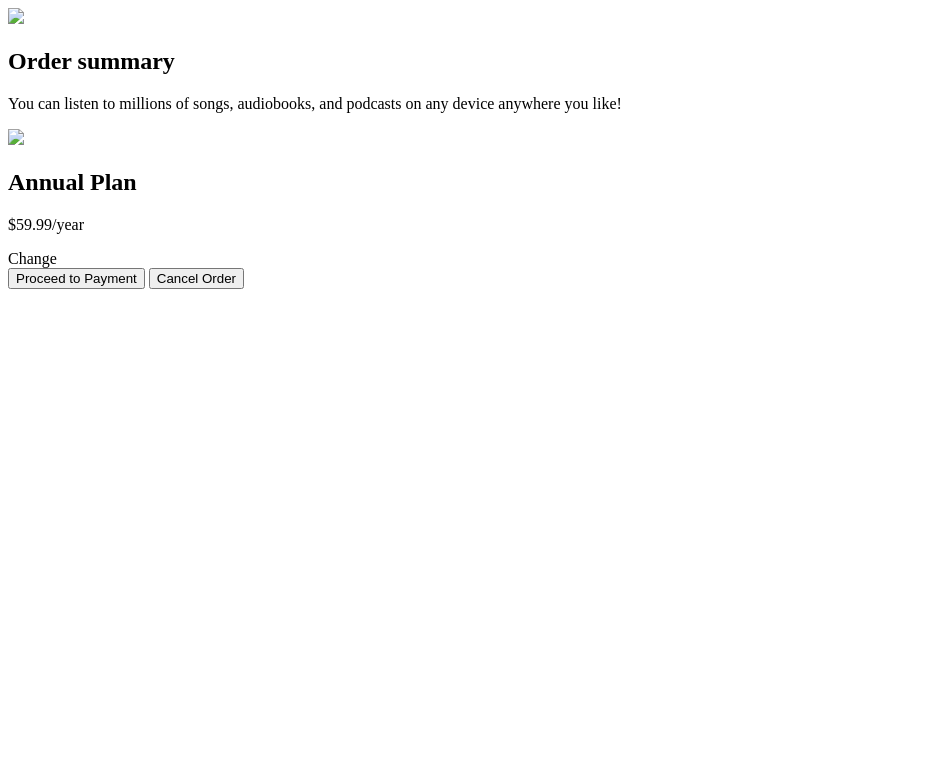
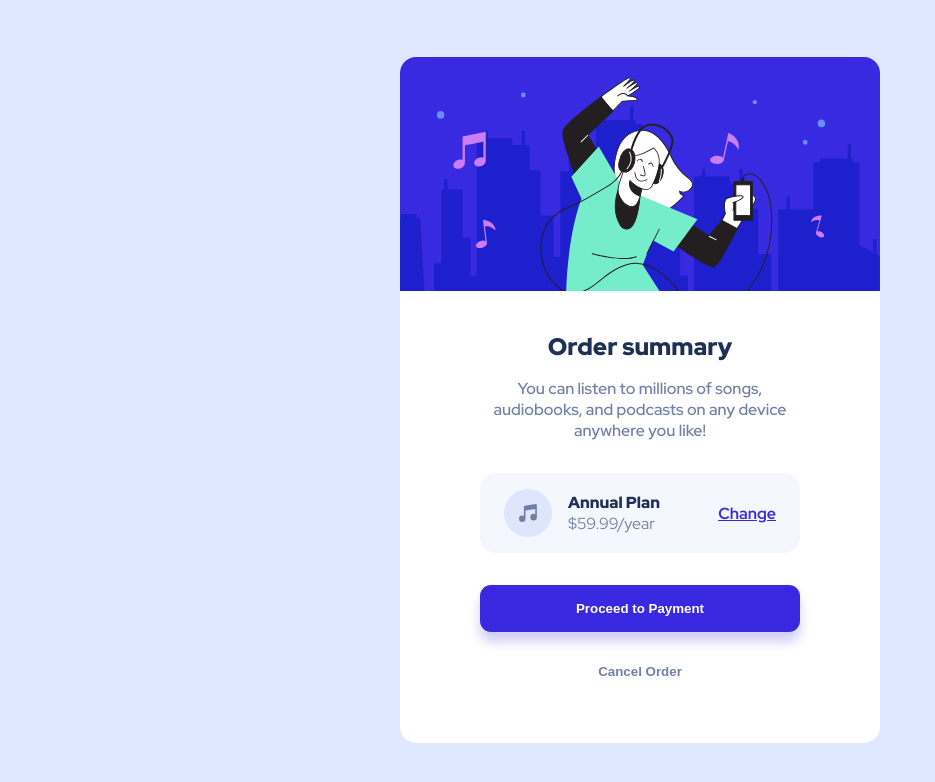
Before and after one commit to Sage-25/ORDER-SUMMARY-COMPONENT, a plain HTML site: page index.html in a window 1280 px wide. Shown: the whole page, without its empty margins (0-935 px from the left). Drawn offline with Linux system fonts and the light colour scheme; the site is published under a folder, as on GitHub Pages, so addresses that start at the root find nothing.

Commit message:
This is the second update

```diff
--- a/index.html
+++ b/index.html
@@ -7,8 +7,8 @@
     <link rel="preconnect" href="https://fonts.gstatic.com" crossorigin>
     <link href="https://fonts.googleapis.com/css2?family=Red+Hat+Display:ital,wght@0,300..900;1,300..900&display=swap" rel="stylesheet">
 
-    <link rel="stylesheet" href="/css-files/global.css">
-    <link rel="stylesheet" href="/css-files/order-summary.css">
+    <link rel="stylesheet" href="./css-files/global.css">
+    <link rel="stylesheet" href="./css-files/order-summary.css">
   </head>
 
   <body>
@@ -16,7 +16,7 @@
       <section>
         <div>
           <div class="first-section">
-            <img class="first-section-image" src="/image-file/illustration-hero.svg">
+            <img class="first-section-image" src="./image-file/illustration-hero.svg">
 
             <div class="second-section">
               <div class="top-section">
@@ -25,7 +25,7 @@
               </div>
 
               <div class="third-section">
-                <img class="music-icon" src="/image-file/icon-music.svg">
+                <img class="music-icon" src="./image-file/icon-music.svg">
 
                 <div class="plan-breakdown">
                   <div class="annaul-plan-container">
```
